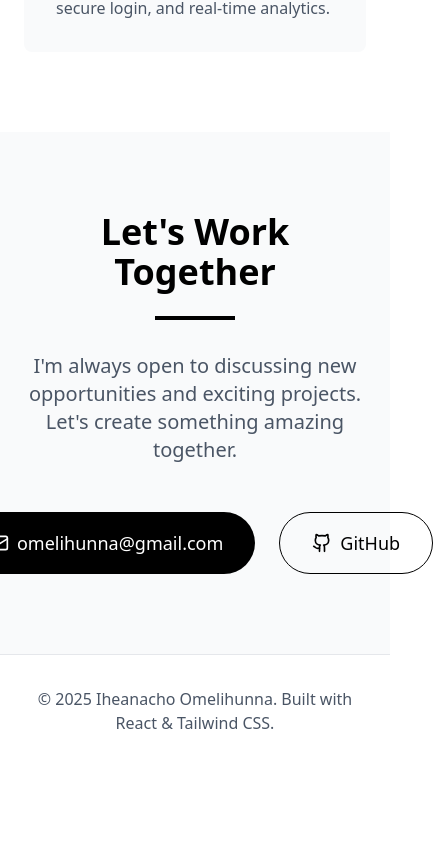
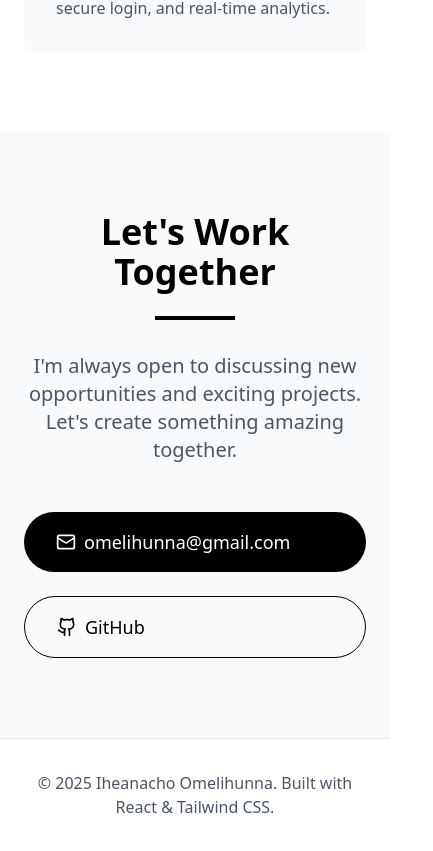
Before and after one commit to Omelihunna/Portfolio, a React (Vite) app: page / in a window 390 px wide. Shown: the part 6932-7783 px from the top of the page, 433 px wide, since content can reach past the window. Before the commit the page ends 7699 px from the top, so only its background shows below. Built offline with nearby package versions, Linux system fonts and the light colour scheme.

Commit message:
Footer fix

```diff
--- a/src/pages/Index.tsx
+++ b/src/pages/Index.tsx
@@ -371,7 +371,7 @@
             I'm always open to discussing new opportunities and exciting projects.
             Let's create something amazing together.
           </p>
-          <div className="flex justify-center space-x-6">
+          <div className="flex flex-col md:flex-row justify-center space-y-6 md:space-y-0 md:space-x-6">
             <a
               href="mailto:omelihunna@gmail.com"
               className="inline-flex items-center space-x-2 px-8 py-4 bg-black dark:bg-white text-white dark:text-black rounded-full hover:bg-gray-800 dark:hover:bg-gray-200 transition-colors text-lg"
```
